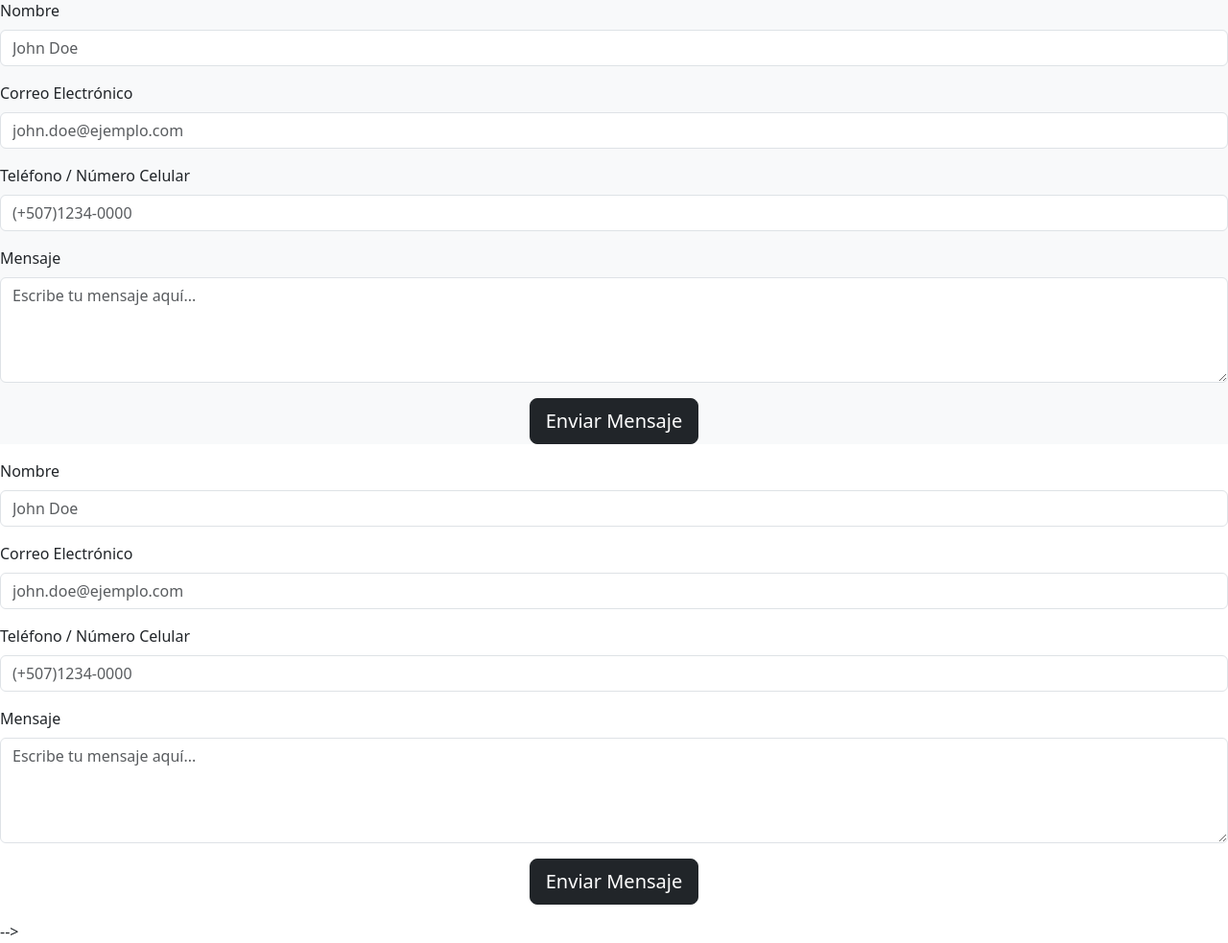
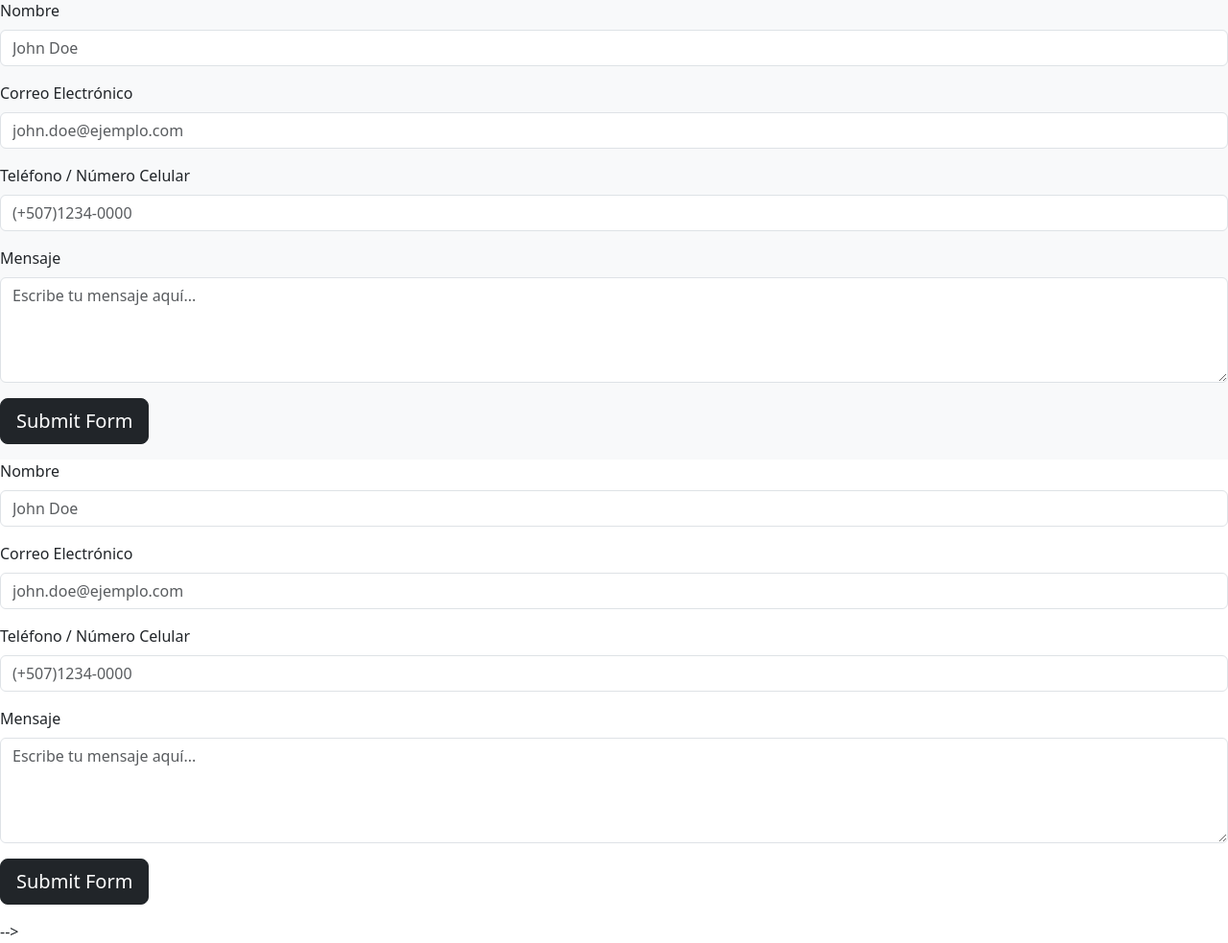
Before and after one commit to JohnnyLiang-OTU/project-sederia, a Django app: template base/templates/base/canvas.html in a window 1280 px wide. Shown: the part 991-1974 px from the top of the page at 96% size. Run offline with Django 3.2, Linux system fonts and the light colour scheme; the template is opened without the code that fills it, so the values that code supplies are empty; parts of the project's set-up code (start-up, migrations or seed data) failed here and were passed over; some libraries are stand-ins or nearby versions.

Commit message:
email working

```diff
--- a/base/templates/base/contact_form.html
+++ b/base/templates/base/contact_form.html
@@ -1,34 +1,39 @@
 {% load static %}
-<form class="col bg-light" id="contactForm" novalidate>
+<form id="form" class="col bg-light" action="https://api.web3forms.com/submit" method="POST">
     <!-- Name Field -->
+    <input type="hidden" name="access_key" value="a8d2f9da-9ad1-443a-8945-9654de722d47">
     <div class="col-md-auto mb-3">
         <label for="nameFormControlInput" class="form-label text-dark">Nombre</label>
-        <input type="text" class="form-control" id="nameFormControlInput" placeholder="John Doe" required>
+        <input name="name" type="text" class="form-control" id="nameFormControlInput" placeholder="John Doe" required>
         <div class="invalid-feedback">Ingrese su nombre</div>
     </div>
 
     <!-- Email Field -->
     <div class="col-md-auto mb-3">
         <label for="emailFormControlInput" class="form-label text-dark">Correo Electrónico</label>
-        <input type="email" class="form-control" id="emailFormControlInput" placeholder="john.doe@ejemplo.com">
+        <input name="email" type="email" class="form-control" id="emailFormControlInput" placeholder="john.doe@ejemplo.com">
         <div class="invalid-feedback">Ingrese su correo</div>
     </div>
     <!-- Telephone Field -->
     <div class="col-md-auto mb-3">
         <label for="telephoneFormControlInput" class="form-label text-dark">Teléfono / Número Celular</label>
-        <input type="tel" class="form-control" id="telephoneFormControlInput" placeholder="(+507)1234-0000" required>
+        <input name="telephone" type="tel" class="form-control" id="telephoneFormControlInput" placeholder="(+507)1234-0000" required>
         <div class="invalid-feedback">Ingrese su telefono.</div>
     </div>
 
     <!-- Message Field -->
     <div class="col-md-auto mb-3">
         <label for="msgFormControlInput" class="form-label text-dark">Mensaje</label>
-        <textarea class="form-control" id="msgFormControlInput" rows="4"
+        <textarea name="message" class="form-control" id="msgFormControlInput" rows="4"
             placeholder="Escribe tu mensaje aquí..."></textarea>
     </div>
+
+    <!-- MISC Fields -->
+    <input type="checkbox" name="botcheck" class="hidden" style="display: none;">
+    <input type="hidden" name="redirect" value="{% url 'email_sent' %}">
+
+
     <!-- Submit Button -->
-    <div class="text-center mb-3">
-        <button id="contact_form_button" type="button" class="btn btn-dark btn-lg">Enviar Mensaje</button>
-    </div>
+    <button type="submit" class="text-center mb-3 btn btn-dark btn-lg">Submit Form</button>
 </form>
 <script type="module" src="{% static 'js/contact_form.js' %}"></script>
--- a/base/urls.py
+++ b/base/urls.py
@@ -23,6 +23,7 @@
     path('administrador/edit/<str:pk>/', views.edit_product, name="edit_product"),
     path('administrador/add_category/', views.add_category, name="add_category"),
     path('api/login/', views.login_view, name="login_view"),
+    path('email-sent/', views.email_sent, name="email_sent"),
 ]
 
 if settings.DEBUG:
--- a/base/views.py
+++ b/base/views.py
@@ -91,6 +91,10 @@
         except Exception as e:
             return JsonResponse({"error": str(e)}, status=500)
     return JsonResponse({"error":"Method not allowd"}, status=405)
+
+def email_sent(context):
+    return render(context, 'base/email_thanks.html')
+
 # <-------- ADMIN STUFF ---------->
 
 @staff_member_required
```
Also changed, not shown: base/templates/base/email_thanks.html (added, +19 -0 lines).
